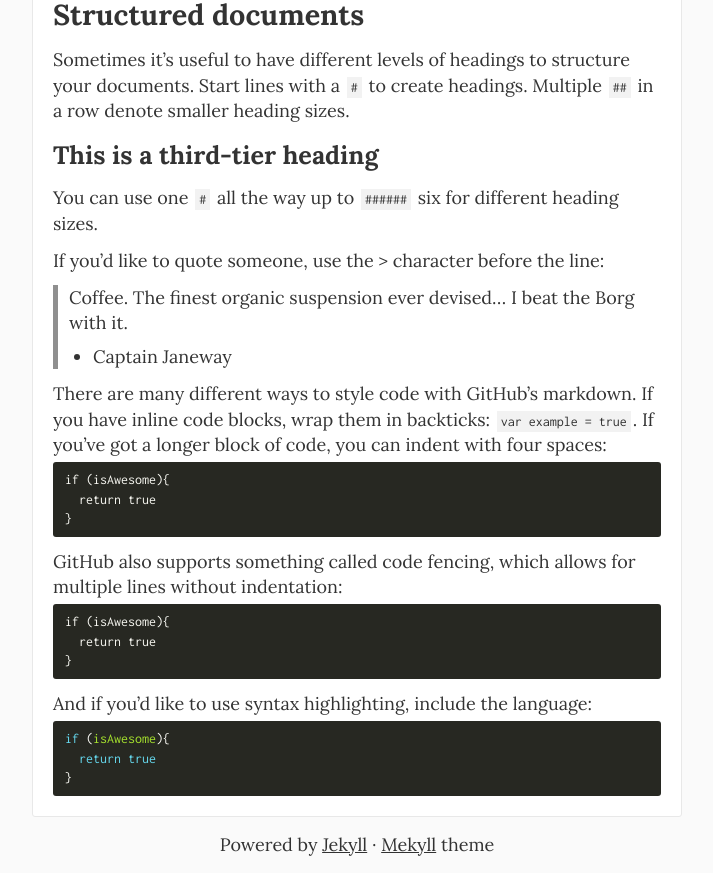
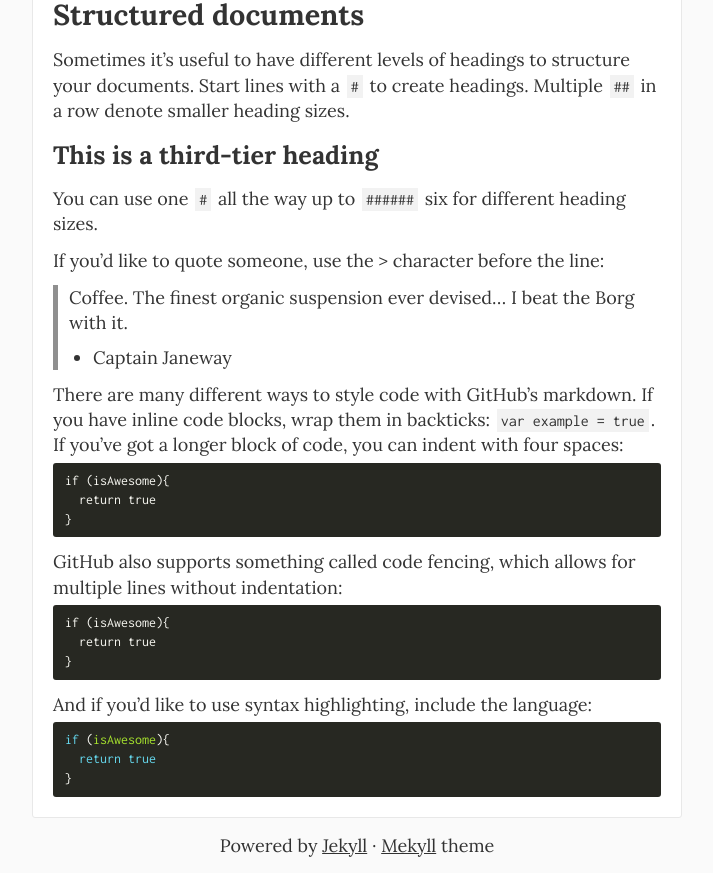
Before and after one commit to ifedyukin/Mekyll, a Jekyll site: the page built from _posts/2017-3-30-Test.md, in a window 1280 px wide. Shown: the part 1317-2190 px from the top of the page, without its empty margins (283-996 px from the left). Built offline with Jekyll 4.4.1, drawn with Linux system fonts in a browser that asks for light colours; Markdown is read by kramdown in place of the engine named in the settings.

Commit message:
Inline code font-size fixed

```diff
--- a/css/markdown.css
+++ b/css/markdown.css
@@ -42,6 +42,10 @@ pre > code {
   border: 0;
   padding-right: 0;
   padding-left: 0;
+}
+
+p code {
+  font-size: 16px;
 }
 
 
```
